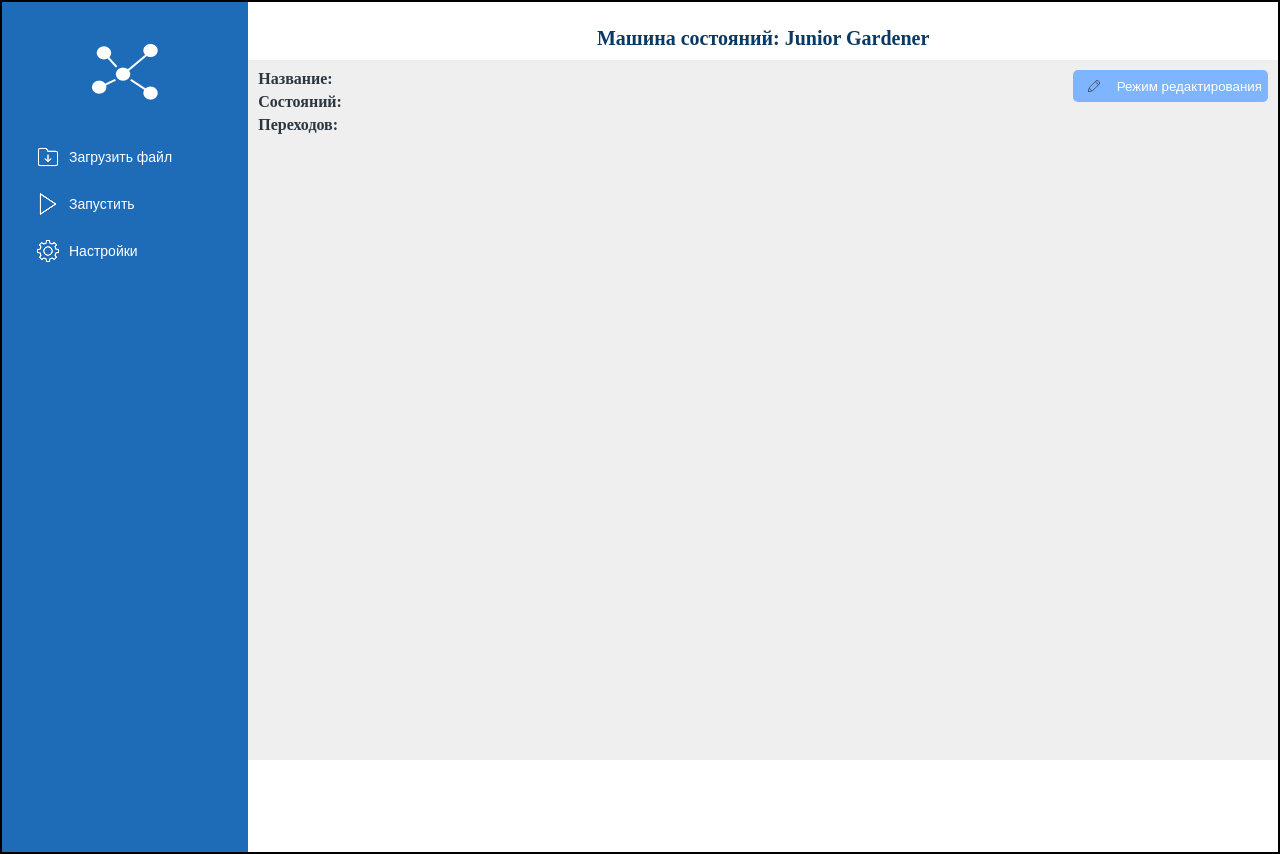
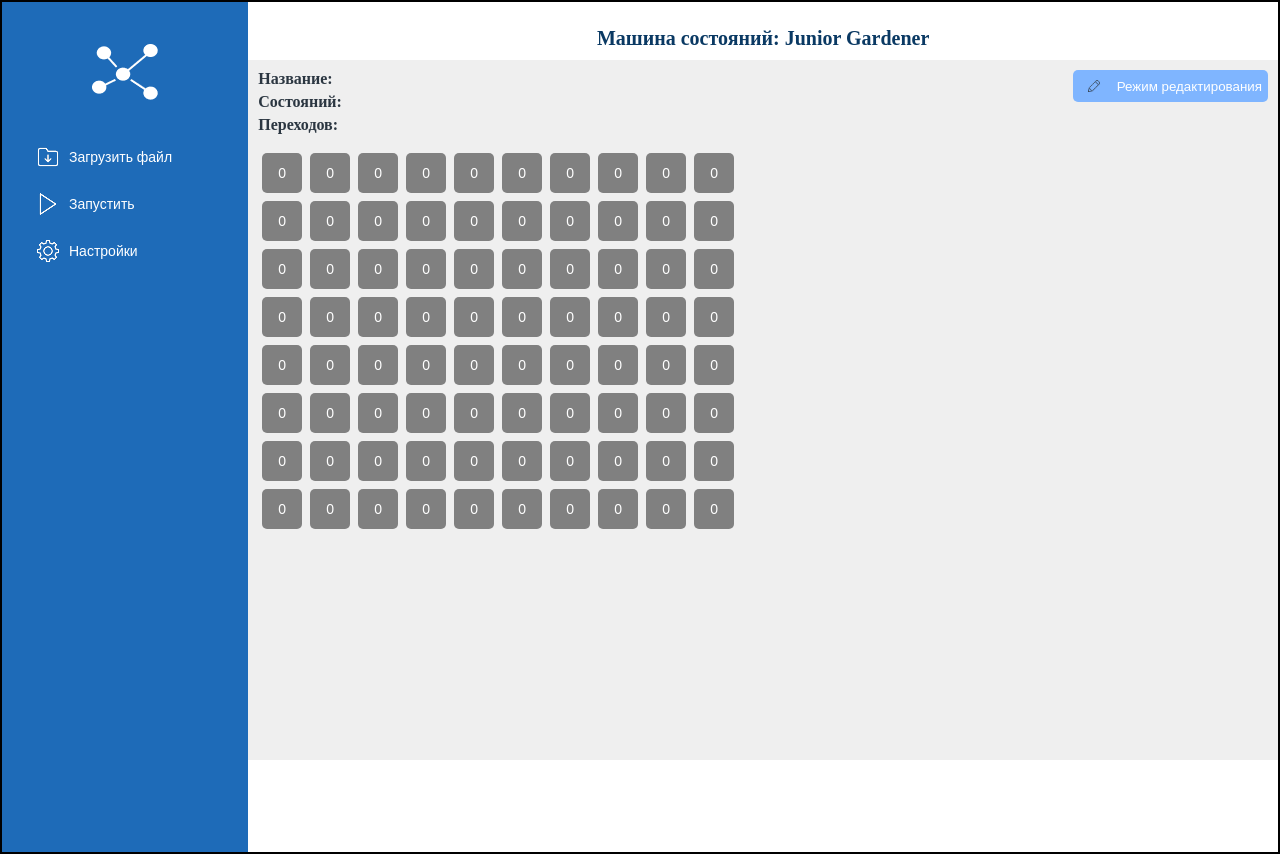
Before and after one commit to Polina-Druzhinina/agent-interpreter-ui, a React (Vite) app: page /junior-gardener in a window 1280 px wide. Built offline with nearby package versions, Linux system fonts and the light colour scheme.

Commit message:
Added MatrixBoard with dynamic size state and settings integration

```diff
--- a/src/pages/JuniorGardener.tsx
+++ b/src/pages/JuniorGardener.tsx
@@ -8,9 +8,12 @@ import reduct from "../assets/reduct.png"
 import React, {useRef, useState} from "react"
 import useFileUpload from "../hooks/UseFileUpload"
 import SettingsGardener from "../components/SettingsGardener"
+import MatrixBoard from "../components/MatrixBoard"
 function JuniorGardener(){
     const { fileInputRef, handleButtonClick, handleFileChange, fileName } = useFileUpload();
     const [isSettings, setIsSettingsOpen] = useState(false);
+    const [weight, setWeight] = useState<number>(10);
+    const [height, setHeight] = useState<number>(8);
     return (
     <div className="home">
 
@@ -44,7 +47,12 @@ function JuniorGardener(){
             {isSettings && (
                 <div className="modalOverlay" onClick={() => setIsSettingsOpen(false)}>
                     <div className="modalContent" onClick={(e) => e.stopPropagation()}>
-                        <SettingsGardener onClose={() => setIsSettingsOpen(false)}/>
+                        <SettingsGardener
+                        weight={weight}
+                        height={height}
+                        setWeight={setWeight}
+                        setHeight={setHeight}
+                        onClose={() => setIsSettingsOpen(false)}/>
                     </div>
                 </div>
             )}
@@ -71,7 +79,9 @@ function JuniorGardener(){
                             <span>Режим редактирования</span>
                         </button>
                     </div>
-
+                </div>
+                <div>
+                    <MatrixBoard weight={weight} height={height}/>
                 </div>
             </div>
         </main>
--- a/src/styles/gardener.css
+++ b/src/styles/gardener.css
@@ -25,6 +25,7 @@
     justify-content: space-between;
     align-items: flex-start;
     width: 100%;
+    margin-bottom: 15px;
 }
 
 .description{
```
